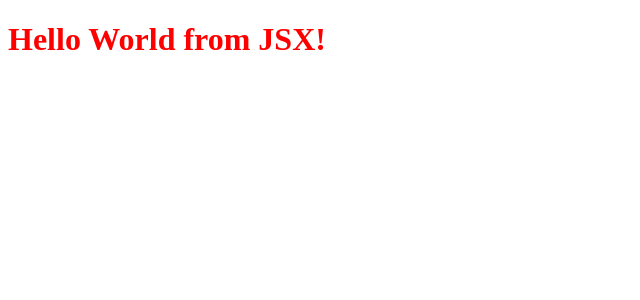
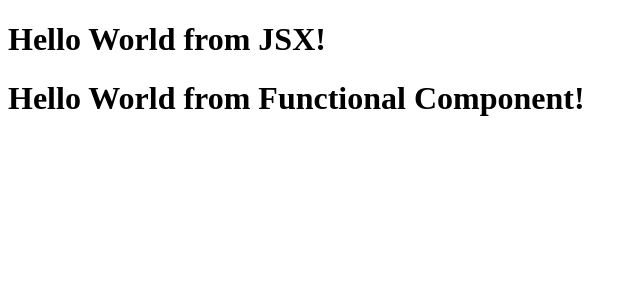
Before and after one commit to Pranavprj123/Just-React, a React (Vite) app: page / in a window 1280 px wide. Shown: the top 300 px of the page, without its empty margins (0-640 px from the left). Built offline with nearby package versions, Linux system fonts and the light colour scheme.

Commit message:
functional components

```diff
--- a/App.js
+++ b/App.js
@@ -4,10 +4,26 @@
 
 
 //JSX - it is not HTML in JS        it is HTMl like Syntax or XML Syntax
-const jsxHeading = <h1 id="heading">Hello World from JSX!</h1>;
 
-console.log(jsxHeading);
+
+const title =  (
+    <h1 className="head" tabIndex={1}>
+        Hello World from JSX!
+    </h1>
+);
+
+//React Functional Component
+
+//Component Composition
+const HeadingComponent = () => (
+    <div id="container">
+        {/* Title is the Component Composition */}
+        {title}
+        <h1 className="header">Hello World from Functional Component!</h1>
+    </div>
+);
+
 
 const root = ReactDOM.createRoot(document.getElementById("root"));
 
-root.render(jsxHeading);
+root.render(<HeadingComponent />);
```
